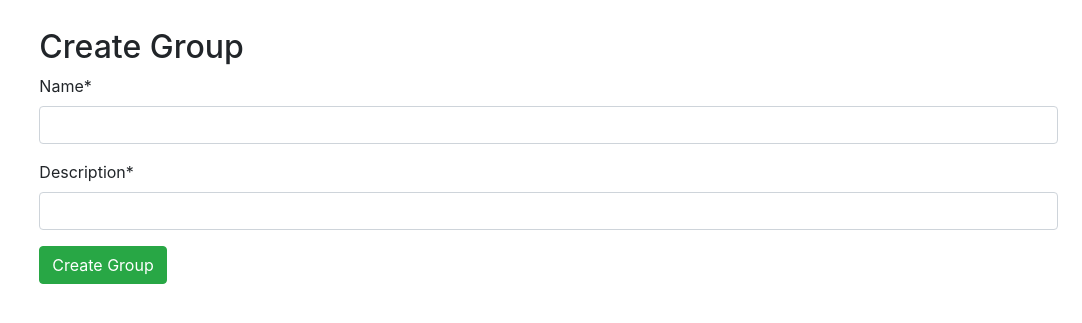
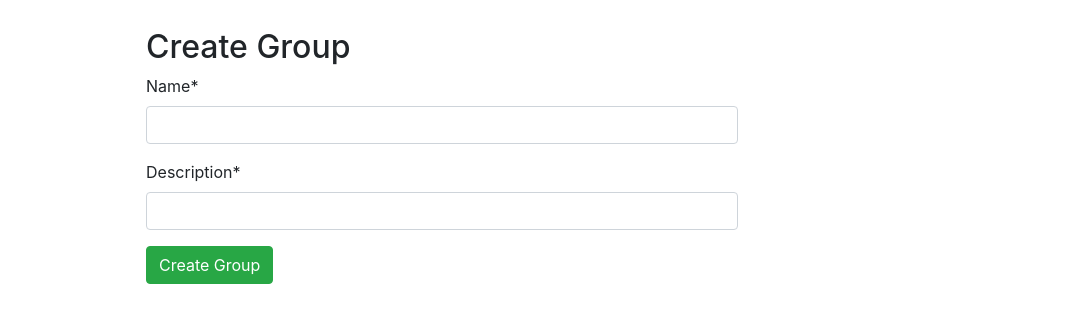
Before and after one commit to questras/StudentPlatform, a Django app: page /platformapp/create_group/ in a window 1280 px wide. Shown: the part 56-379 px from the top of the page, without its empty margins (198-1280 px from the left). Run offline with Django 3.2, Linux system fonts and the light colour scheme; the visitor is signed in with stand-in values (Sample User, id 1); some libraries are stand-ins or nearby versions.

Commit message:
update look main containers

```diff
--- a/StudentPlatform/platformapp/templates/base.html
+++ b/StudentPlatform/platformapp/templates/base.html
@@ -49,7 +49,7 @@
 <div class="container-fluid pt-5">
     <div class="row">
         {# Main content of page #}
-        <main role="main" class="col-md-9 ml-sm-auto col-lg-10 pt-3 px-4">
+        <main role="main" class="col-md-9 ml-sm-auto mr-sm-auto col-lg-6 pt-3 px-4">
             {% block content %}
             {% endblock %}
         </main>
```
